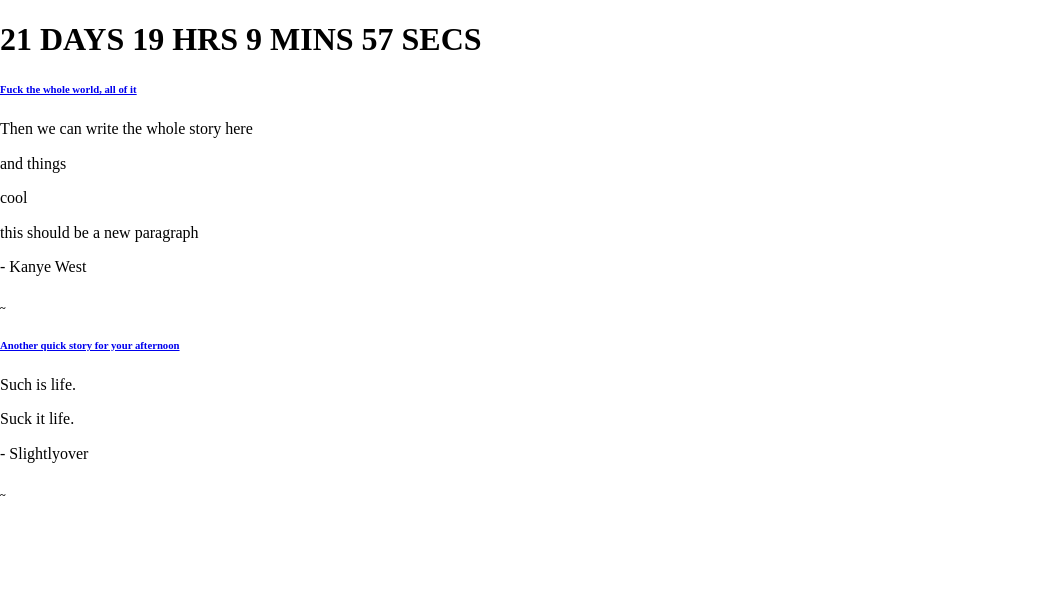
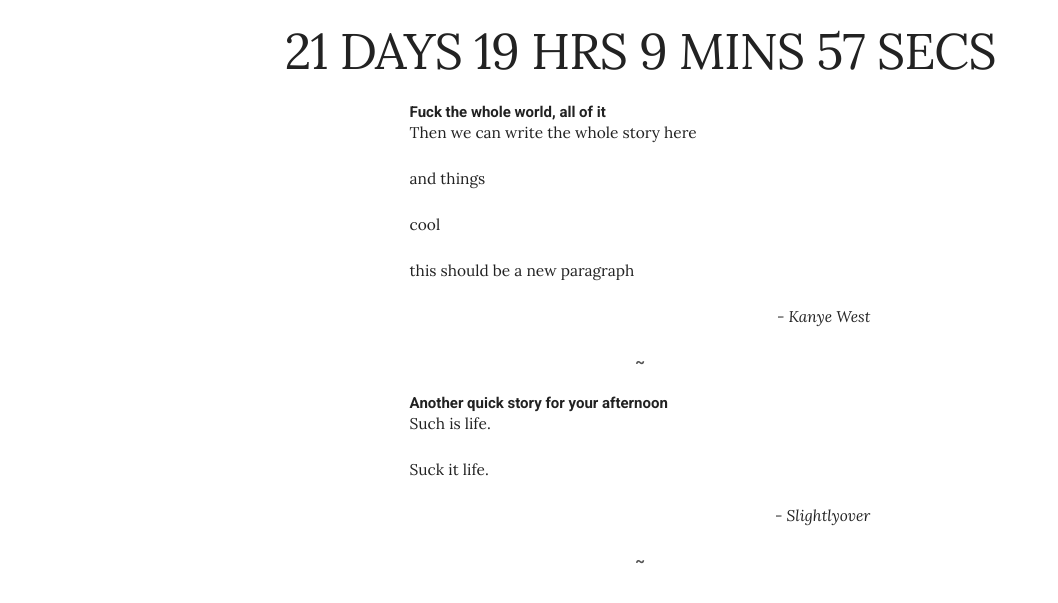
Before and after one commit to maxhall/maxhall.github.com, a Jekyll site: the page built from index.html, in a window 1280 px wide. Shown: the top 603 px of the page, without its empty margins (0-1058 px from the left). Built offline with Jekyll 4.4.1, drawn with Linux system fonts in a browser that asks for light colours; nearby versions of some CDN libraries; library files that are not in the unit come from our copies.

Commit message:
Update default.html

```diff
--- a/_layouts/default.html
+++ b/_layouts/default.html
@@ -11,8 +11,8 @@
 
   <link href='http://fonts.googleapis.com/css?family=Roboto:700|Lora:400,400italic' rel='stylesheet' type='text/css'>
 
-  <link rel="stylesheet" href="maxhall.github.io/css/normalize.css">
-  <link rel="stylesheet" href="maxhall.github.io/css/skeleton.css">
+  <link rel="stylesheet" href="/css/normalize.css">
+  <link rel="stylesheet" href="/css/skeleton.css">
 
   <link rel="icon" type="image/png" href="images/favicon.png">
 
```
